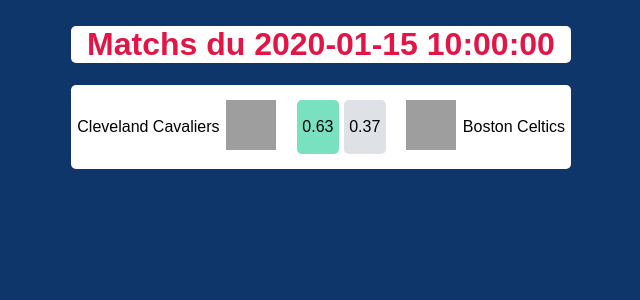
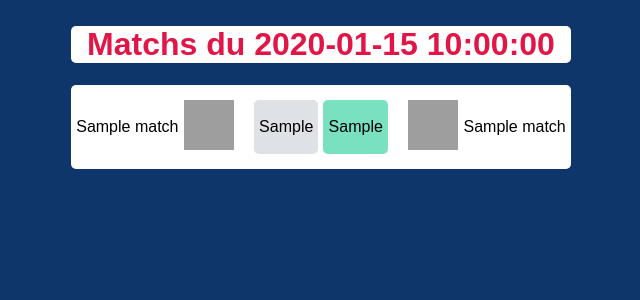
Before and after one commit to NicoDS09/oracle-sportif, a Flask app: template app/templates/predictions.html in a window 1280 px wide. Shown: the part 75-375 px from the top of the page, without its empty margins (319-959 px from the left). Run offline with Flask 2, Linux system fonts and the light colour scheme; the template is opened without the code that fills it: most values are stand-ins (such as "Sample title", 1, 10 or a date in 2020); grey boxes are pictures that could not be loaded.

Commit message:
Ajout page prediction dynamique

```diff
--- a/app/routes.py
+++ b/app/routes.py
@@ -20,10 +20,12 @@ def hello_world():
 def predictions():
 
     date_match = 20200814
+    # date_match = 20210427
+
     date_match_str = "14/08/2020"
+    # date_match_str = "27/04/2021"
 
     # Load du model de RL + du Scaler
-    """
     model = joblib.load(open(app.config['MODEL_PATH'], 'rb'))
     scaler = joblib.load(open(app.config['SCALER_PATH'], 'rb'))
 
@@ -32,11 +34,12 @@ def predictions():
         is_h_team_win_predicted, probas_prediction = make_prediction(model, scaler, match['h_team'], match['v_team'], date_match)
 
         match['is_h_team_win_predicted'] = is_h_team_win_predicted
-        match['probas_prediction'] = probas_prediction
-    """
+        match['probas_h_team_win'] = round(probas_prediction[1], 2)
+        match['probas_v_team_win'] = round(probas_prediction[0], 2)
+        match['h_team_name'] = get_team_name_by_id(match['h_team'])
+        match['v_team_name'] = get_team_name_by_id(match['v_team'])
 
-    matchs = [0,1,2]
-
+    print(len(matchs))
     return render_template('predictions.html', matchs=matchs, date_match=date_match, date_match_str=date_match_str)
 
 ### Page choix conférences pour équipes ###
--- a/app/templates/predictions.html
+++ b/app/templates/predictions.html
@@ -87,6 +87,13 @@
                 padding-left:15px!important;
             }
 
+            .predict_win{
+                background-color: #79e0c0
+            }
+            .predict_loose{
+                background-color: #dee2e6
+            }
+
         </style>
 </head>
 
@@ -124,25 +131,35 @@
     <table cellspacing="2" align="center" cellpadding="15">
         <caption><h1>Matchs du {{date_match_str}}</h1></caption>
 
+        {% if matchs|length > 0 %}
+
             {% for match in matchs %}
 
             <tr>
-            <td bgcolor="#fff" align="center" style="padding-right:0">Cleveland Cavaliers</td>
-            <td bgcolor="#fff" align="center" class="img_left">
-                <a href="/team_statistics/{{ 1610612737 }}"><img src="https://cdn.nba.com/logos/nba/{{1610612737}}/global/L/logo.svg" height=50px width=50px></a>
+                <td bgcolor="#fff" align="center" style="padding-right:0">{{ match.h_team_name }}</td>
+                <td bgcolor="#fff" align="left" class="img_left">
+                    <a href="/team_statistics/{{ match.h_team }}"><img src="https://cdn.nba.com/logos/nba/{{ match.h_team }}/global/L/logo.svg" height=50px width=50px></a>
                 </td>
 
-            <td align="center" bgcolor="#79e0c0" style="padding:0 5px 0 5px">0.63</td>
-            <td align="center" bgcolor="dee2e6" style="padding:0 5px 0 5px">0.37</td>
+                <td align="center" class="{{ 'predict_win' if match.is_h_team_win_predicted else 'predict_loose' }}" style="padding:0 5px 0 5px">{{ match.probas_h_team_win }}</td>
+                <td align="center" class="{{ 'predict_win' if not match.is_h_team_win_predicted else 'predict_loose' }}" style="padding:0 5px 0 5px">{{ match.probas_v_team_win }}</td>
 
-            <td bgcolor="#fff" align="center" class="img_right">
-                <a href="/team_statistics/{{ 1610612738 }}"><img src="https://cdn.nba.com/logos/nba/{{1610612738}}/global/L/logo.svg" height=50px width=50px></a>
+                <td bgcolor="#fff" align="right" class="img_right">
+                    <a href="/team_statistics/{{ match.v_team }}"><img src="https://cdn.nba.com/logos/nba/{{ match.v_team }}/global/L/logo.svg" height=50px width=50px></a>
                 </td>
-            <td bgcolor="#fff" align="center" style="padding-left:0">Boston Celtics</td>
+                <td bgcolor="#fff" align="center" style="padding-left:0">{{ match.v_team_name }}</td>
             </tr>
 
             {% endfor %}
 
+        {% else %}
+
+            <tr>
+                <td bgcolor="#fff" align="center" style="padding-right:0">Aucun match trouvé à cette date</td>
+            </tr>
+
+        {% endif %}
+
     </table>
 </body>
 </html>
```
Also changed, not shown: app/models.py (+7 -3 lines). Lines whose indentation alone changed are shown as unchanged.
